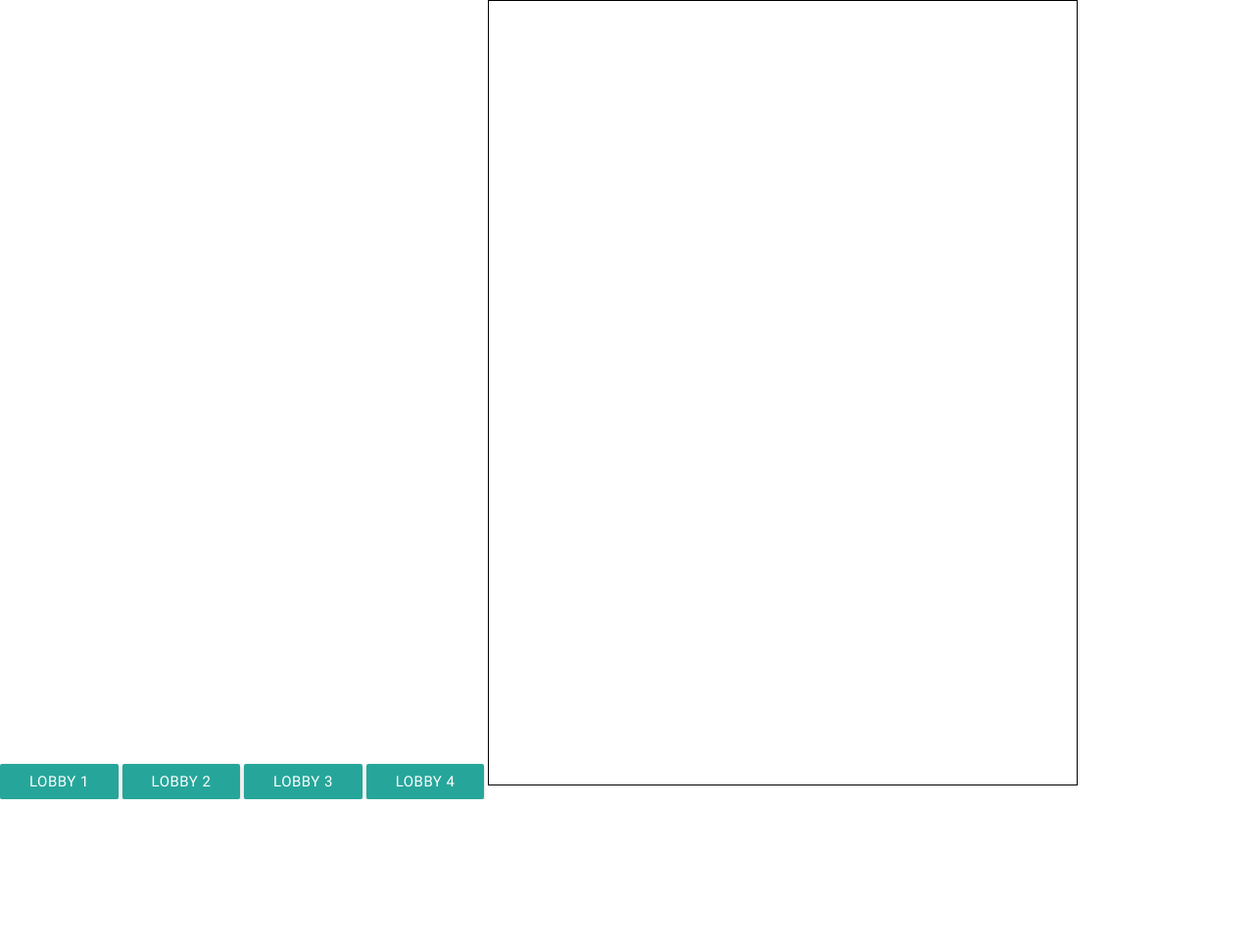
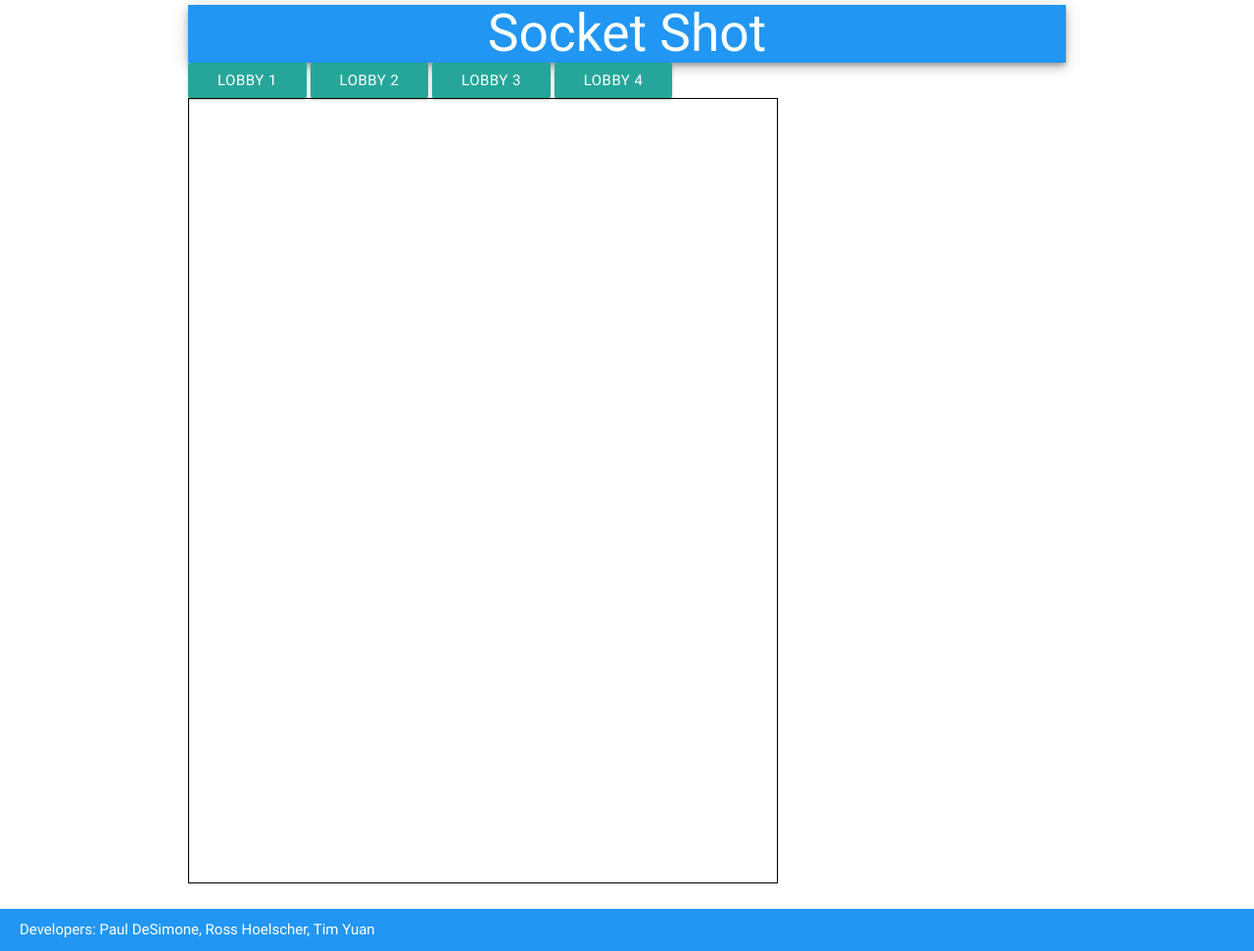
Before and after one commit to PulpyPaul/Realtime_project3, a website: page hosted/html/index.html in a window 1280 px wide. Shown: the whole page at 98% size. Before the commit the page ends 816 px from the top, so only its background shows below. Drawn offline with nearby package versions, Linux system fonts and the light colour scheme; files that its build step writes are made by us from their sources; no server answers; files whose address does not match are found by name.

Commit message:
Added basic html/css design

```diff
--- a/hosted/compiled.js
+++ b/hosted/compiled.js
@@ -1,41 +1,3 @@
-"use strict";
-
-var drawCircle = function drawCircle(circle) {
-    ctx.beginPath();
-    ctx.fillStyle = circle.color;
-    ctx.arc(circle.x, circle.y, circle.radius, 0, 2 * Math.PI);
-    ctx.fill();
-    ctx.stroke();
-};
-
-var drawBox = function drawBox(box) {
-    ctx.fillStyle = "black";
-    ctx.fillRect(box.x - box.width / 2, box.y - box.height / 2, box.width, box.height);
-};
-
-var render = function render() {
-
-    // Clear the screen
-    ctx.clearRect(0, 0, w, h);
-
-    // Draw all data
-    for (var i = 0; i < boxes.length; i++) {
-        drawBox(boxes[i]);
-    }
-
-    for (var _i = 0; _i < circles.length; _i++) {
-        drawCircle(circles[_i]);
-    }
-};
-"use strict";
-
-// Convert a canvas coordiante to physics coordinate
-var getCanvasLocation = function getCanvasLocation(mouseEvent) {
-    var rect = canvas.getBoundingClientRect();
-    var x = mouseEvent.clientX - rect.left;
-    var y = mouseEvent.clientY - rect.top;
-    return [x, y];
-};
 'use strict';
 
 var mousePosition = [];
@@ -139,3 +101,41 @@ var updateCircles = function updateCircles(circleData) {
 var updateMouse = function updateMouse() {
     socket.emit('updateMouse', mousePosition);
 };
+"use strict";
+
+// Convert a canvas coordiante to physics coordinate
+var getCanvasLocation = function getCanvasLocation(mouseEvent) {
+    var rect = canvas.getBoundingClientRect();
+    var x = mouseEvent.clientX - rect.left;
+    var y = mouseEvent.clientY - rect.top;
+    return [x, y];
+};
+"use strict";
+
+var drawCircle = function drawCircle(circle) {
+    ctx.beginPath();
+    ctx.fillStyle = circle.color;
+    ctx.arc(circle.x, circle.y, circle.radius, 0, 2 * Math.PI);
+    ctx.fill();
+    ctx.stroke();
+};
+
+var drawBox = function drawBox(box) {
+    ctx.fillStyle = "black";
+    ctx.fillRect(box.x - box.width / 2, box.y - box.height / 2, box.width, box.height);
+};
+
+var render = function render() {
+
+    // Clear the screen
+    ctx.clearRect(0, 0, w, h);
+
+    // Draw all data
+    for (var i = 0; i < boxes.length; i++) {
+        drawBox(boxes[i]);
+    }
+
+    for (var _i = 0; _i < circles.length; _i++) {
+        drawCircle(circles[_i]);
+    }
+};
--- /dev/null
+++ b/hosted/css/pageStyle.css
@@ -0,0 +1,18 @@
+canvas {
+    border: 1px black solid;
+}
+
+#header {
+    text-align: center;
+    margin: auto;
+    display: block;
+    color: white;
+    margin-top: 5px;
+}
+
+.developers {
+    margin: auto;
+    display: block;
+    padding: 10px;
+    padding-left: 20px;
+}
--- a/hosted/html/index.html
+++ b/hosted/html/index.html
@@ -7,19 +7,23 @@
 	<script src="/assets/compiled.js"> </script>
     <script src="/assets/js/p2.min.js" type="text/javascript"></script>
     <link type="text/css" rel="stylesheet" href="/assets/css/materialize.min.css"  media="screen,projection"/>
+    <link type="text/css" rel="stylesheet" href="/assets/css/pageStyle.css"/>
     <script type="text/javascript" src="https://code.jquery.com/jquery-3.2.1.min.js"></script>
     <script type="text/javascript" src="/assets/js/materialize.min.js"></script>
-    <style>
-        canvas {
-            border: 1px black solid;
-        }
-    </style>
 </head>
 <body>
+<div class="container">
+    <h2 class="blue z-depth-3" id="header">Socket Shot</h2>
     <a class="waves-effect waves-light btn" id="room1">Lobby 1</a>
     <a class="waves-effect waves-light btn" id="room2">Lobby 2</a>
     <a class="waves-effect waves-light btn" id="room3">Lobby 3</a>
     <a class="waves-effect waves-light btn" id="room4">Lobby 4</a>
     <canvas id="myCanvas" height="800" width="600"></canvas>
+ </div>
 </body>
+<footer class="page-footer white">
+    <div class="developers blue">
+        Developers: Paul DeSimone, Ross Hoelscher, Tim Yuan
+    </div>
+</footer>
 </html>
```
